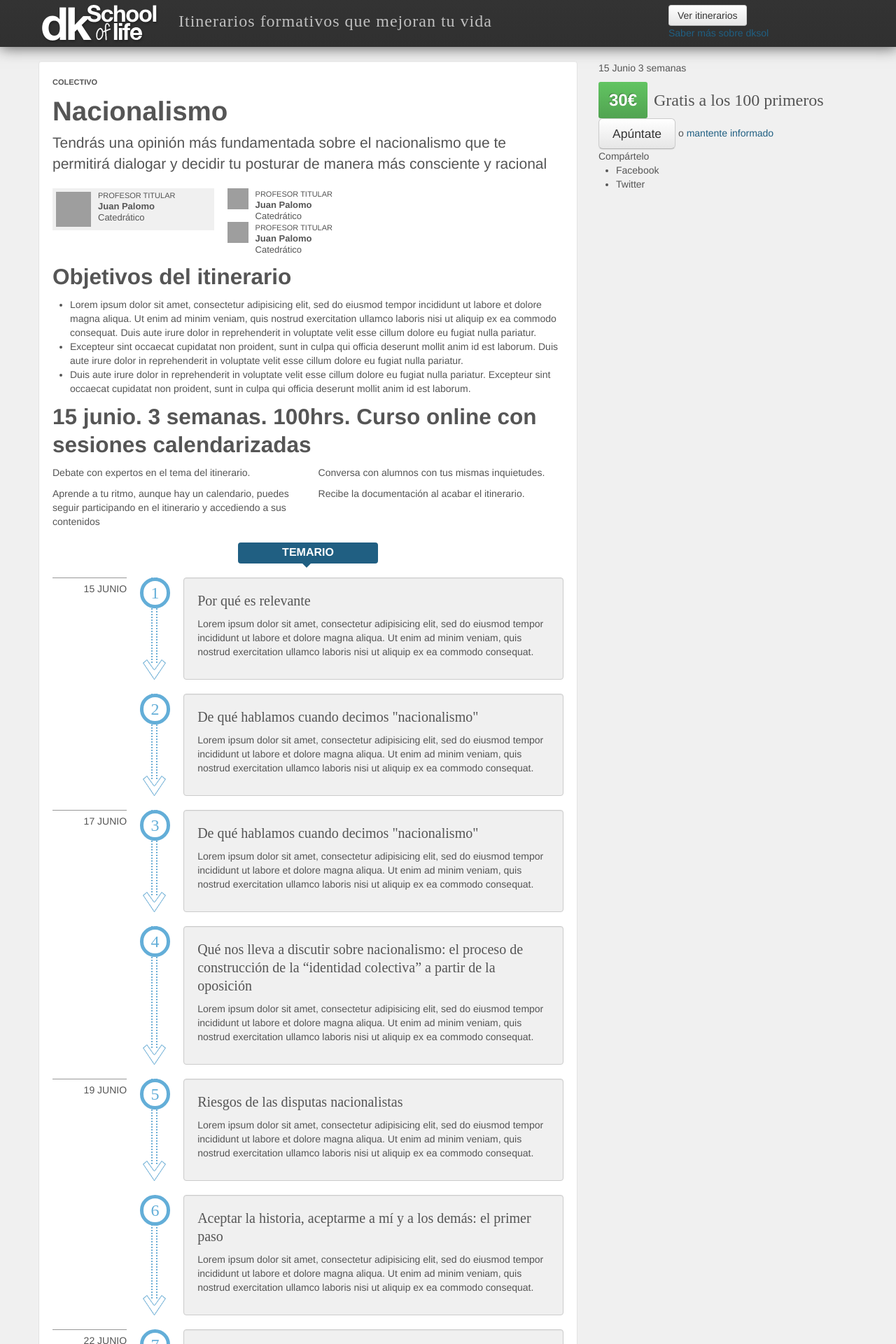
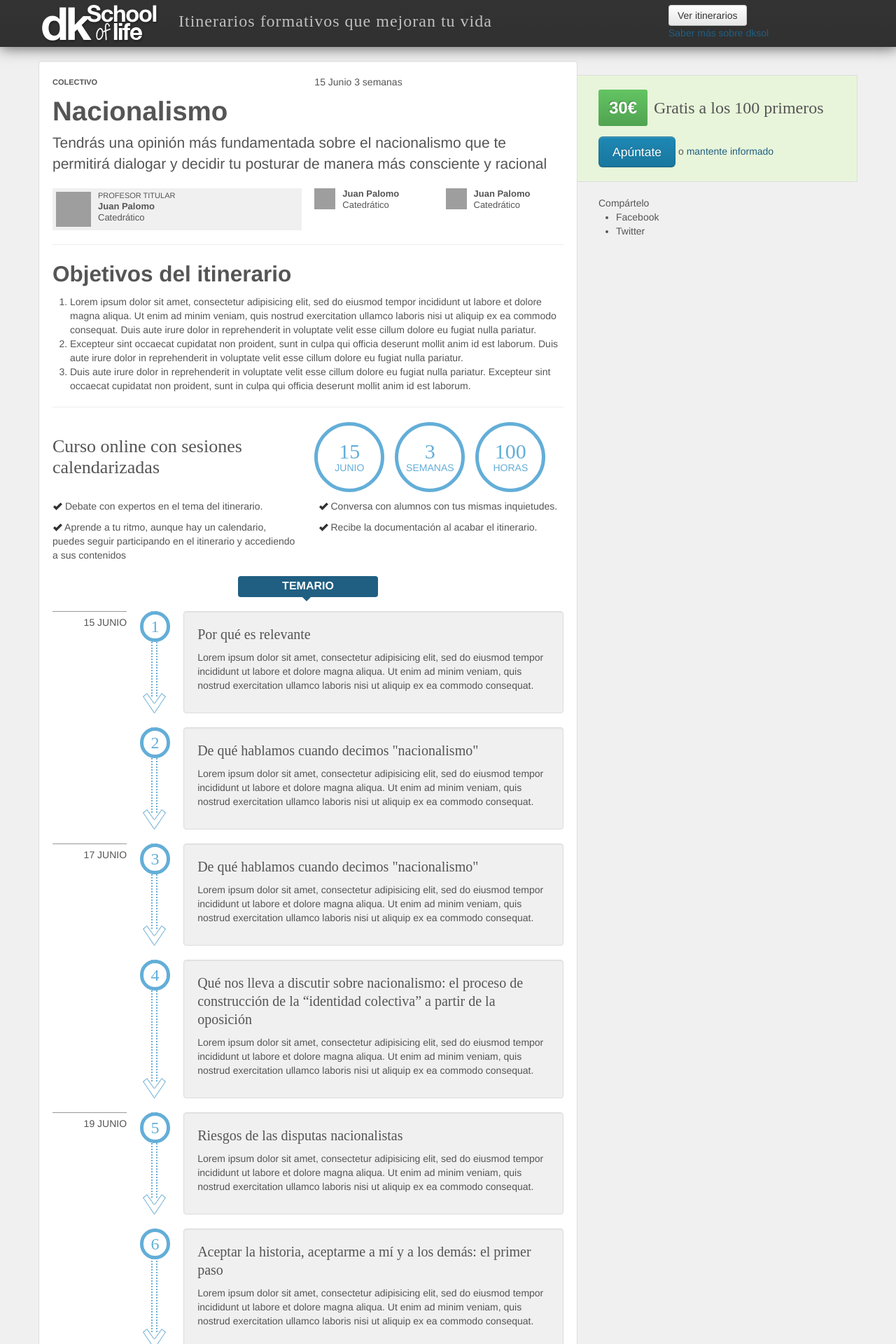
Before and after one commit to dontknow-net/dontknow-net.github.io, a Jekyll site: the page built from landing-curso.html, in a window 1280 px wide. Shown: the top 1920 px of the page at 70% size. Built offline with Jekyll 4.4.1, drawn with Linux system fonts in a browser that asks for light colours; some web fonts are replaced; some of the changed text lies outside the part shown; grey boxes are pictures that could not be loaded.

Commit message:
Estilos landing cursos

```diff
--- a/css/app.css
+++ b/css/app.css
@@ -117,6 +117,7 @@
   text-decoration: none;
 }
 .well {
+  border-color: #dddddd;
   background-color: #ffffff;
 }
 .thumbnail {
@@ -225,7 +226,7 @@
 }
 #primary-content .well .title {
   font: 700 40px/42px "Helvetica Neue", Helvetica, Arial, sans-serif;
-  color: #eeeeee;
+  color: #dddddd;
 }
 #primary-content .well .firma {
   margin-right: -26px;
@@ -381,6 +382,46 @@
   width: 174px;
   height: 55px;
 }
+.page-title {
+  margin-top: 0;
+}
+.course-duration {
+  margin: 0 0 10px 0;
+  font: 400 14px/16px "Helvetica Neue", Helvetica, Arial, sans-serif;
+  text-transform: uppercase;
+  text-align: center;
+  *zoom: 1;
+}
+.course-duration:before,
+.course-duration:after {
+  display: table;
+  content: "";
+  line-height: 0;
+}
+.course-duration:after {
+  clear: both;
+}
+.course-duration .circle {
+  width: 100px;
+  height: 100px;
+  margin: 0 15px 0 0;
+  display: table;
+  float: left;
+}
+.course-duration .circle .cell {
+  display: table-cell;
+  vertical-align: middle;
+  text-align: center;
+  color: #63aed8;
+  -webkit-border-radius: 50px;
+  -moz-border-radius: 50px;
+  border-radius: 50px;
+  border: 5px solid #63aed8;
+}
+.course-duration .circle .cell .numero {
+  display: block;
+  font: 400 30px/30px 'Shadows Into Light Two', cursive;
+}
 .timeline {
   margin-bottom: 40px;
 }
@@ -395,7 +436,6 @@
 }
 .timeline .well {
   margin-bottom: 0;
-  border-color: #cccccc;
   background-color: #f0f0f0;
 }
 .timeline .date {
@@ -425,6 +465,10 @@
   margin: 0 0 10px 0;
   font: 400 20px/26px 'Shadows Into Light Two', cursive;
 }
+#info-course-online .title {
+  margin-top: 20px;
+  font: 400 26px/30px 'Shadows Into Light Two', cursive;
+}
 #info-course-online ul {
   margin: 0 0 20px 0;
   list-style-type: none;
@@ -450,3 +494,22 @@
 #info-course-online ul li:nth-child(even) {
   float: right;
 }
+.teacher .description {
+  padding-top: 5px;
+}
+.teacher.teacher-small {
+  margin-bottom: 15px;
+  border-bottom: 1px solid #dddddd;
+}
+.teacher.teacher-small:last-child {
+  border-bottom: none;
+}
+.box-actions {
+  margin: 20px 0 20px -31px;
+  padding: 20px 0 20px 30px;
+  background: #e8f5da;
+  border: 1px solid #dddddd;
+}
+.box-actions .prices {
+  margin-bottom: 15px;
+}
--- a/css/variables.less
+++ b/css/variables.less
@@ -14,7 +14,7 @@
 @grayDark:              #333;
 @gray:                  #555;
 @grayLight:             #999;
-@grayLighter:           #eee;
+@grayLighter:           #ddd;
 @whiteDarker:           #f0f0f0;
 @whiteDark:           #fafafa;
 @white:                 #fff;
--- a/landing-curso.html
+++ b/landing-curso.html
@@ -6,15 +6,21 @@ title:
   <div class="row">
     <div class="span8">
       <article class="course well">
+        <div class="row-fluid">
+          <div class="span6">
             <ul class="lista-ambitos inline">
           <li class="type">Colectivo</li>
           <li class="ambito">Medio ambiente</li>
           <li class="ambito">Salud</li>
         </ul>
-        <h1 class="title">Nacionalismo</h1>
+          </div>
+          <div class="span6">
+          <span class="date">15 Junio</span> <span class="duration">3 semanas</span></div>
+        </div>
+        <h1 class="page-title">Nacionalismo</h1>
         <p class="lead">Tendrás una opinión más fundamentada sobre el nacionalismo que te permitirá dialogar y decidir tu posturar de manera más consciente y racional</p>
         <div class="row-fluid">
-          <div class="span4">
+          <div class="span6">
             <div class="firma">
               <div class="user-picture">
                 <img src="http://lorempixel.com/50/50/">
@@ -24,47 +30,58 @@ title:
               Catedrático
             </div>
           </div>
-          <div class="span8">
+          <div class="span3">
             <div class="firma firma-small">
               <div class="user-picture">
                 <img src="http://lorempixel.com/50/50/">
               </div>
-              <span class="teacher">Profesor titular</span>
               <span class="name">Juan Palomo</span>
               Catedrático
             </div>
+          </div>
+          <div class="span3">
             <div class="firma firma-small">
               <div class="user-picture">
                 <img src="http://lorempixel.com/50/50/">
               </div>
-              <span class="teacher">Profesor titular</span>
               <span class="name">Juan Palomo</span>
               Catedrático
             </div>
           </div>
         </div>
 
-
+        <hr>
         <section>
           <header>
             <h2>Objetivos del itinerario</h2>
           </header>
-          <ul>
+          <ol>
             <li>Lorem ipsum dolor sit amet, consectetur adipisicing elit, sed do eiusmod tempor incididunt ut labore et dolore magna aliqua. Ut enim ad minim veniam, quis nostrud exercitation ullamco laboris nisi ut aliquip ex ea commodo consequat. Duis aute irure dolor in reprehenderit in voluptate velit esse cillum dolore eu fugiat nulla pariatur.</li>
             <li>Excepteur sint occaecat cupidatat non proident, sunt in culpa qui officia deserunt mollit anim id est laborum. Duis aute irure dolor in reprehenderit in voluptate velit esse cillum dolore eu fugiat nulla pariatur.</li>
             <li>Duis aute irure dolor in reprehenderit in voluptate velit esse cillum dolore eu fugiat nulla pariatur. Excepteur sint occaecat cupidatat non proident, sunt in culpa qui officia deserunt mollit anim id est laborum.</li>
-          </ul>
+          </ol>
         </section>
+        <hr>
+        <section id="info-course-online" >
+          <header>
+            <div class="row-fluid">
+              <div class="span6" >
+                <h2 class="title">Curso online con sesiones calendarizadas</h2>
+              </div>
+              <div class="span6">
+                <p class="course-duration"><span class="circle"><span class="cell"><span class="numero">15</span> junio</span></span> <span class="circle"><span class="cell"><span class="numero">3</span> semanas</span></span> <span class="circle"><span class="cell"><span class="numero">100</span> horas</span></span></p>
+              </div>
+            </div>
 
-        <section id="info-course-online">
-          <header>
-            <h2>15 junio. 3 semanas. 100hrs. Curso online con sesiones calendarizadas</h2>
+
+
+
           </header>
           <ul>
-            <li>Debate con expertos en el tema del itinerario.</li>
-            <li>Conversa con alumnos con tus mismas inquietudes.</li>
-            <li>Aprende a tu ritmo, aunque hay un calendario, puedes seguir participando en el itinerario y accediendo a sus contenidos</li>
-            <li>Recibe la documentación al acabar el itinerario.</li>
+            <li><i class="icon-ok"></i> Debate con expertos en el tema del itinerario.</li>
+            <li><i class="icon-ok"></i> Conversa con alumnos con tus mismas inquietudes.</li>
+            <li><i class="icon-ok"></i> Aprende a tu ritmo, aunque hay un calendario, puedes seguir participando en el itinerario y accediendo a sus contenidos</li>
+            <li><i class="icon-ok"></i> Recibe la documentación al acabar el itinerario.</li>
           </ul>
         </section>
         <section>
@@ -164,8 +181,10 @@ title:
           <header class="header-section">
             <h2>Equipo de profesores</h2>
           </header>
+          <div class="well">
             <div class="row-fluid">
               <div class="span6">
+                <div class="teacher ">
                 <div class="firma">
                   <div class="user-picture">
                     <img src="http://lorempixel.com/50/50/">
@@ -174,50 +193,59 @@ title:
                   <span class="name">Juan Palomo</span>
                   Catedrático
                 </div>
-              <p>Lorem ipsum dolor sit amet, consectetur adipisicing elit, sed do eiusmod tempor incididunt ut labore et dolore magna aliqua. Ut enim ad minim veniam, quis nostrud exercitation ullamco laboris nisi ut aliquip ex ea commodo consequat. Duis aute irure dolor in reprehenderit in voluptate velit esse cillum dolore eu fugiat nulla pariatur. Excepteur sint occaecat cupidatat non proident, sunt in culpa qui officia deserunt mollit anim id est laborum.</p>
+                <p class="description">Lorem ipsum dolor sit amet, consectetur adipisicing elit, sed do eiusmod tempor incididunt ut labore et dolore magna aliqua. Ut enim ad minim veniam, quis nostrud exercitation ullamco laboris nisi ut aliquip ex ea commodo consequat. Duis aute irure dolor in reprehenderit in voluptate velit esse cillum dolore eu fugiat nulla pariatur. Excepteur sint occaecat cupidatat non proident, sunt in culpa qui officia deserunt mollit anim id est laborum.</p>
                 <a href="" class="btn btn-small">Experto de Dontknow</a>
                 <a href="" class="btn btn-small">Linkedin</a>
                 <a href="" class="btn btn-small">Twitter</a>
                 </div>
+              </div>
               <div class="span6">
-              <div class="firma">
+                <div class="teacher teacher-small">
+                <div class="firma firma-small">
                   <div class="user-picture">
                     <img src="http://lorempixel.com/50/50/">
                   </div>
-                <span class="teacher">Profesor titular</span>
                   <span class="name">Juan Palomo</span>
                   Catedrático
                 </div>
-              <p>Lorem ipsum dolor sit amet, consectetur adipisicing elit, sed do eiusmod tempor incididunt ut labore et dolore magna aliqua. Ut enim ad minim veniam, quis nostrud exercitation ullamco laboris nisi ut aliquip ex ea commodo consequat.</p>
-              <div class="firma">
+                <p class="description">Lorem ipsum dolor sit amet, consectetur adipisicing elit, sed do eiusmod tempor incididunt ut labore et dolore magna aliqua.</p>
+              </div>
+              <div class="teacher teacher-small">
+                <div class="firma firma-small">
                   <div class="user-picture">
                     <img src="http://lorempixel.com/50/50/">
                   </div>
-                <span class="teacher">Profesor titular</span>
                   <span class="name">Juan Palomo</span>
                   Catedrático
                 </div>
-              <p>Lorem ipsum dolor sit amet, consectetur adipisicing elit, sed do eiusmod tempor incididunt ut labore et dolore magna aliqua. Ut enim ad minim veniam, quis nostrud exercitation ullamco laboris nisi ut aliquip ex ea commodo consequat.</p>
-              <div class="firma">
+                <p class="description">Lorem ipsum dolor sit amet, consectetur adipisicing elit, sed do eiusmod tempor incididunt ut labore et dolore magna aliqua.</p>
+              </div>
+              <div class="teacher teacher-small">
+                <div class="firma firma-small">
                   <div class="user-picture">
                     <img src="http://lorempixel.com/50/50/">
                   </div>
-                <span class="teacher">Profesor titular</span>
                   <span class="name">Juan Palomo</span>
                   Catedrático
                 </div>
-              <p>Lorem ipsum dolor sit amet, consectetur adipisicing elit, sed do eiusmod tempor incididunt ut labore et dolore magna aliqua. Ut enim ad minim veniam, quis nostrud exercitation ullamco laboris nisi ut aliquip ex ea commodo consequat.</p>
+                <p class="description">Lorem ipsum dolor sit amet, consectetur adipisicing elit, sed do eiusmod tempor incididunt ut labore et dolore magna aliqua.</p>
+                </div>
+              </div>
             </div>
           </div>
         </section>
       </article>
     </div>
     <div class="span4">
-      <p><span class="date">15 Junio</span> <span class="duration">3 semanas</span></p>
-      <span class="price">30€</span>
-      <span class="price-free">Gratis a los 100 primeros</span>
-      <a href="" class="btn btn-large">Apúntate</a>
+      <div class="box-actions" >
+
+        <div class="prices">
+         <span class="price">30€</span> <span class="price-free">Gratis a los 100 primeros</span>
+        </div>
+        <a href="" class="btn btn-large btn-primary">Apúntate</a>
         o <a href="">mantente informado</a>
+      </div>
+
       <section>
         <header>Compártelo</header>
         <ul>
```
Also changed, not shown: css/app.less (+62 -1 lines), css/ambitos.css (deleted). Lines whose indentation alone changed are shown as unchanged.
